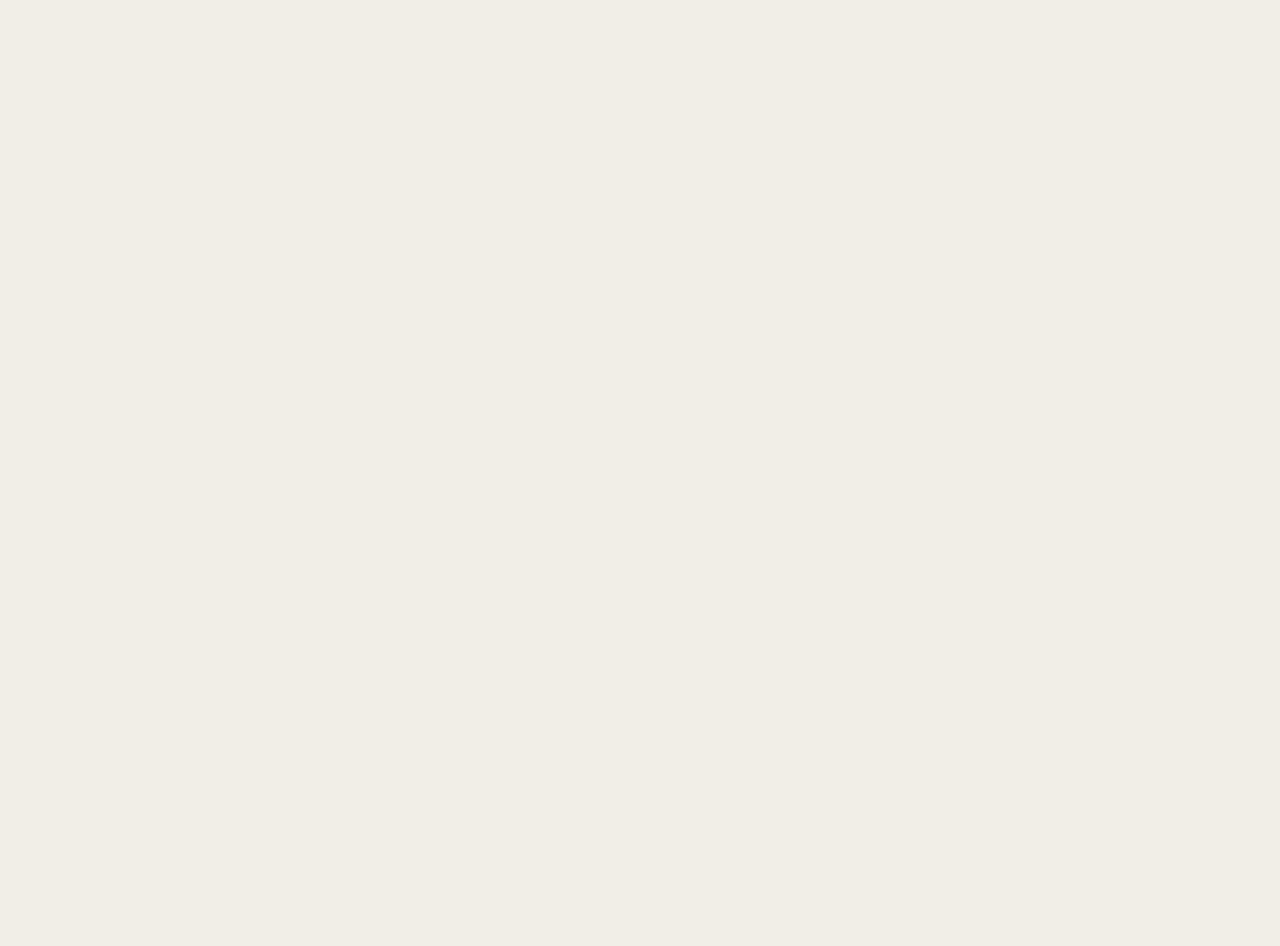
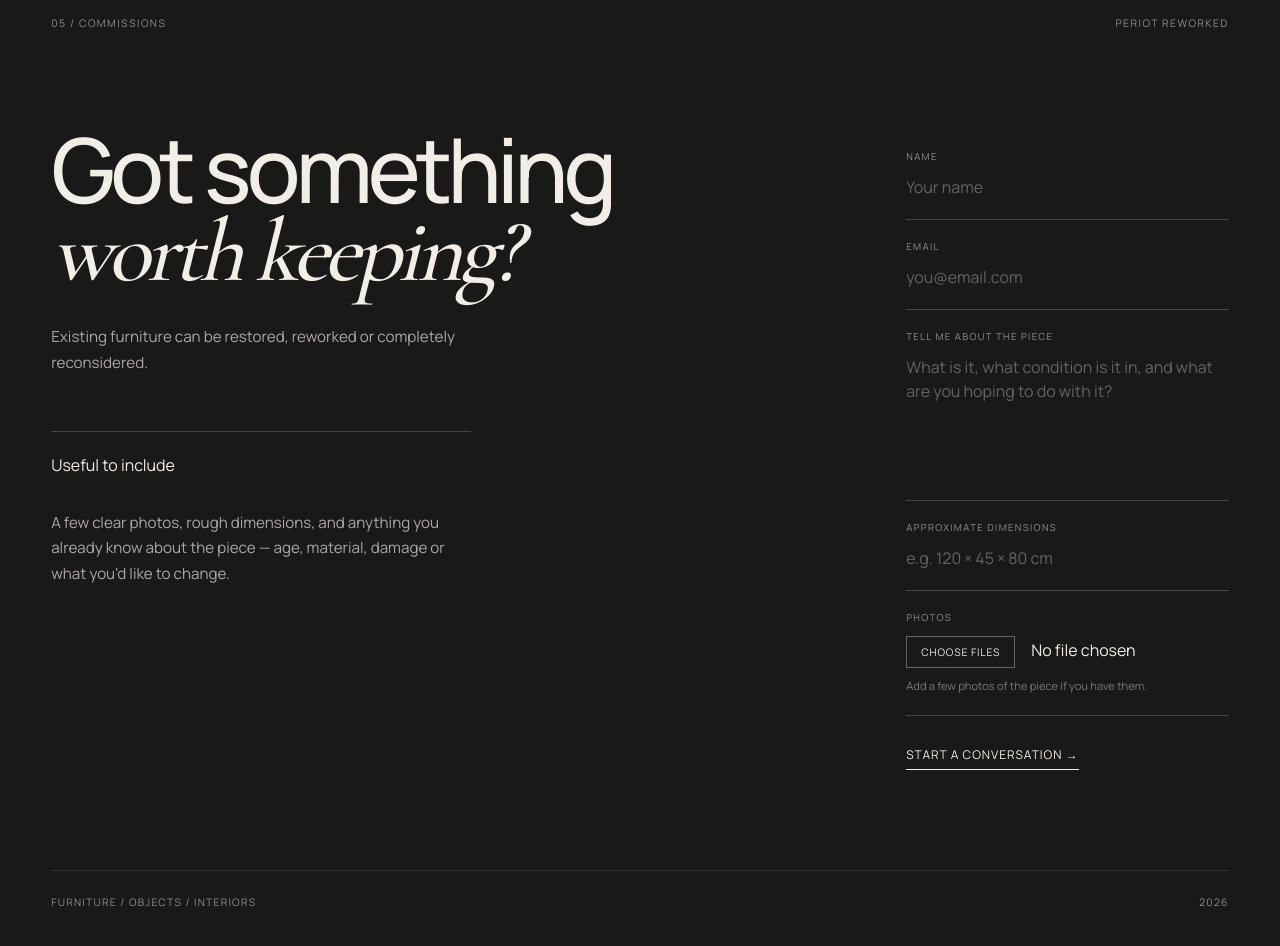
Before and after one commit to EmyliePm/periot-reworked, a Next.js app: page / in a window 1280 px wide. Shown: the part 4340-5286 px from the top of the page. Before the commit the page ends 4276 px from the top, so only its background shows below. Built offline with nearby package versions, Linux system fonts and the light colour scheme.

Commit message:
changed contact form to prepare for netlify

```diff
--- a/app/page.tsx
+++ b/app/page.tsx
@@ -4,6 +4,7 @@ import Intro from "@/components/Intro/Intro";
 import FeaturedWork from "@/components/FeaturedWork/FeaturedWork";
 import Process from "@/components/Process/Process";
 import CollectionIntro from "@/components/CollectionIntro/CollectionIntro";
+import Contact from "@/components/Contact/Contact";
 
 export default function Home() {
   return (
@@ -16,6 +17,7 @@ export default function Home() {
         <FeaturedWork />
         <Process />
         <CollectionIntro />
+        <Contact />
       </main>
     </>
   );
--- /dev/null
+++ b/components/Contact/Contact.module.css
@@ -0,0 +1,186 @@
+.contact {
+    min-height: 100vh;
+    padding: 80px 4vw 40px;
+
+    display: flex;
+    flex-direction: column;
+    justify-content: space-between;
+
+    background: var(--ink);
+    color: var(--paper);
+  }
+
+  .header {
+    display: flex;
+    justify-content: space-between;
+
+    margin-bottom: 100px;
+
+    font-size: 0.65rem;
+    letter-spacing: 0.14em;
+    text-transform: uppercase;
+    opacity: 0.55;
+  }
+
+  .main {
+    display: grid;
+    grid-template-columns: 1.4fr 0.6fr;
+    gap: 8vw;
+    align-items: start;
+  }
+
+  .heading h2 {
+    font-size: clamp(4rem, 7vw, 7.5rem);
+    line-height: 0.86;
+    letter-spacing: -0.055em;
+    font-weight: 500;
+  }
+
+  .heading h2 em {
+    font-family: var(--font-serif), serif;
+    font-weight: 500;
+  }
+
+  .heading p {
+    max-width: 440px;
+    margin-top: 34px;
+
+    font-size: 0.95rem;
+    line-height: 1.7;
+    color: rgba(241, 238, 231, 0.68);
+  }
+
+  .form {
+    display: flex;
+    flex-direction: column;
+  }
+
+  .form label {
+    padding: 20px 0;
+    border-bottom: 1px solid rgba(241, 238, 231, 0.22);
+  }
+
+  .form label:first-child {
+    border-top: 1px solid rgba(241, 238, 231, 0.22);
+  }
+
+  .form label span {
+    display: block;
+
+    margin-bottom: 12px;
+
+    font-size: 0.6rem;
+    letter-spacing: 0.14em;
+    text-transform: uppercase;
+    opacity: 0.55;
+  }
+
+  .form input,
+  .form textarea {
+    width: 100%;
+    border: 0;
+    outline: 0;
+    resize: none;
+
+    background: transparent;
+    color: var(--paper);
+
+    font-size: 1rem;
+    line-height: 1.5;
+  }
+
+  .form input::placeholder,
+  .form textarea::placeholder {
+    color: rgba(241, 238, 231, 0.35);
+  }
+
+  .form button {
+    align-self: flex-start;
+
+    margin-top: 30px;
+    padding: 0 0 6px;
+
+    border: 0;
+    border-bottom: 1px solid var(--paper);
+
+    background: transparent;
+    color: var(--paper);
+
+    font-size: 0.75rem;
+    letter-spacing: 0.08em;
+    text-transform: uppercase;
+
+    cursor: pointer;
+  }
+
+  .footer {
+    display: flex;
+    justify-content: space-between;
+
+    margin-top: 100px;
+    padding-top: 24px;
+
+    border-top: 1px solid rgba(241, 238, 231, 0.2);
+
+    font-size: 0.65rem;
+    letter-spacing: 0.12em;
+    text-transform: uppercase;
+    opacity: 0.55;
+  }
+
+  @media (max-width: 750px) {
+    .contact {
+      padding: 60px 20px 30px;
+    }
+
+    .main {
+      grid-template-columns: 1fr;
+      gap: 60px;
+    }
+
+    .heading h2 {
+      font-size: clamp(3.5rem, 15vw, 6rem);
+    }
+
+    .footer {
+      margin-top: 70px;
+    }
+  }
+
+  .fileInput {
+    cursor: pointer;
+  }
+
+  .fileInput::file-selector-button {
+    margin-right: 16px;
+    padding: 8px 14px;
+
+    border: 1px solid rgba(241, 238, 231, 0.35);
+
+    background: transparent;
+    color: var(--paper);
+
+    font-family: var(--font-sans), sans-serif;
+    font-size: 0.65rem;
+    letter-spacing: 0.08em;
+    text-transform: uppercase;
+
+    cursor: pointer;
+  }
+
+  .hint {
+    display: block;
+    margin-top: 10px;
+
+    font-size: 0.7rem;
+    line-height: 1.5;
+    color: rgba(241, 238, 231, 0.45);
+  }
+
+  .notes {
+    max-width: 420px;
+    margin-top: 55px;
+    padding-top: 22px;
+
+    border-top: 1px solid rgba(241, 238, 231, 0.2);
+  }
--- /dev/null
+++ b/components/Contact/Contact.tsx
@@ -0,0 +1,109 @@
+import styles from "./Contact.module.css";
+
+export default function Contact() {
+  return (
+    <section className={styles.contact} id="contact">
+      <div className={styles.header}>
+        <span>05 / Commissions</span>
+        <span>Periot Reworked</span>
+      </div>
+
+      <div className={styles.main}>
+      <div className={styles.heading}>
+  <h2>
+    Got something
+    <br />
+    <em>worth keeping?</em>
+  </h2>
+
+  <p>
+  Existing furniture can be restored, reworked or completely reconsidered.
+</p>
+
+<div className={styles.notes}>
+  <span>Useful to include</span>
+
+  <p>
+    A few clear photos, rough dimensions, and anything you already know about
+    the piece — age, material, damage or what you&apos;d like to change.
+  </p>
+  </div>
+</div>
+
+        <form
+  className={styles.form}
+  name="commission"
+  method="POST"
+  data-netlify="true"
+  encType="multipart/form-data"
+>
+  <input type="hidden" name="form-name" value="commission" />
+
+  <label>
+    <span>Name</span>
+    <input
+      type="text"
+      name="name"
+      placeholder="Your name"
+      required
+    />
+  </label>
+
+  <label>
+    <span>Email</span>
+    <input
+      type="email"
+      name="email"
+      placeholder="you@email.com"
+      required
+    />
+  </label>
+
+  <label>
+    <span>Tell me about the piece</span>
+    <textarea
+      name="message"
+      rows={5}
+      placeholder="What is it, what condition is it in, and what are you hoping to do with it?"
+      required
+    />
+  </label>
+
+  <label>
+    <span>Approximate dimensions</span>
+    <input
+      type="text"
+      name="dimensions"
+      placeholder="e.g. 120 × 45 × 80 cm"
+    />
+  </label>
+
+  <label>
+    <span>Photos</span>
+
+    <input
+      className={styles.fileInput}
+      type="file"
+      name="photos"
+      accept="image/jpeg,image/png,image/webp"
+      multiple
+    />
+
+    <small className={styles.hint}>
+      Add a few photos of the piece if you have them.
+    </small>
+  </label>
+
+  <button type="submit">
+    Start a conversation →
+  </button>
+</form>
+      </div>
+
+      <div className={styles.footer}>
+        <span>Furniture / Objects / Interiors</span>
+        <span>2026</span>
+      </div>
+    </section>
+  );
+}
```
